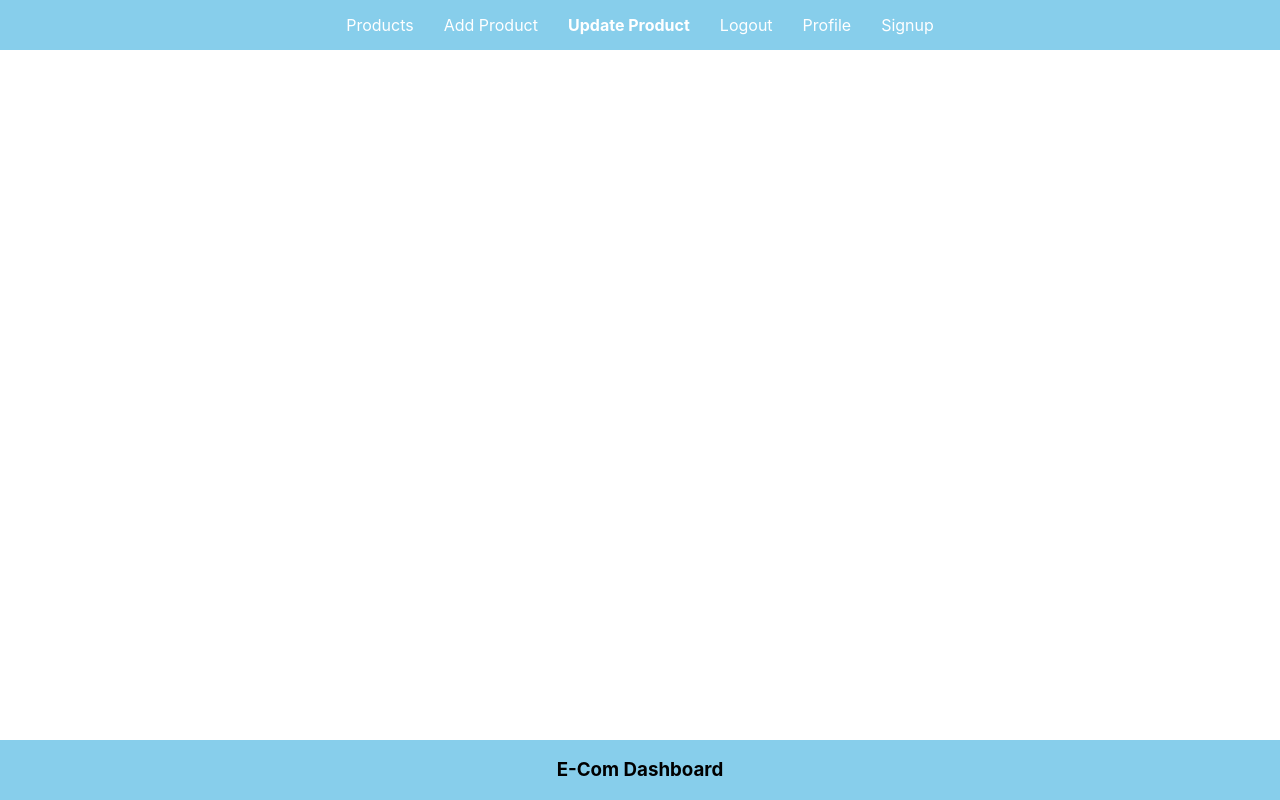
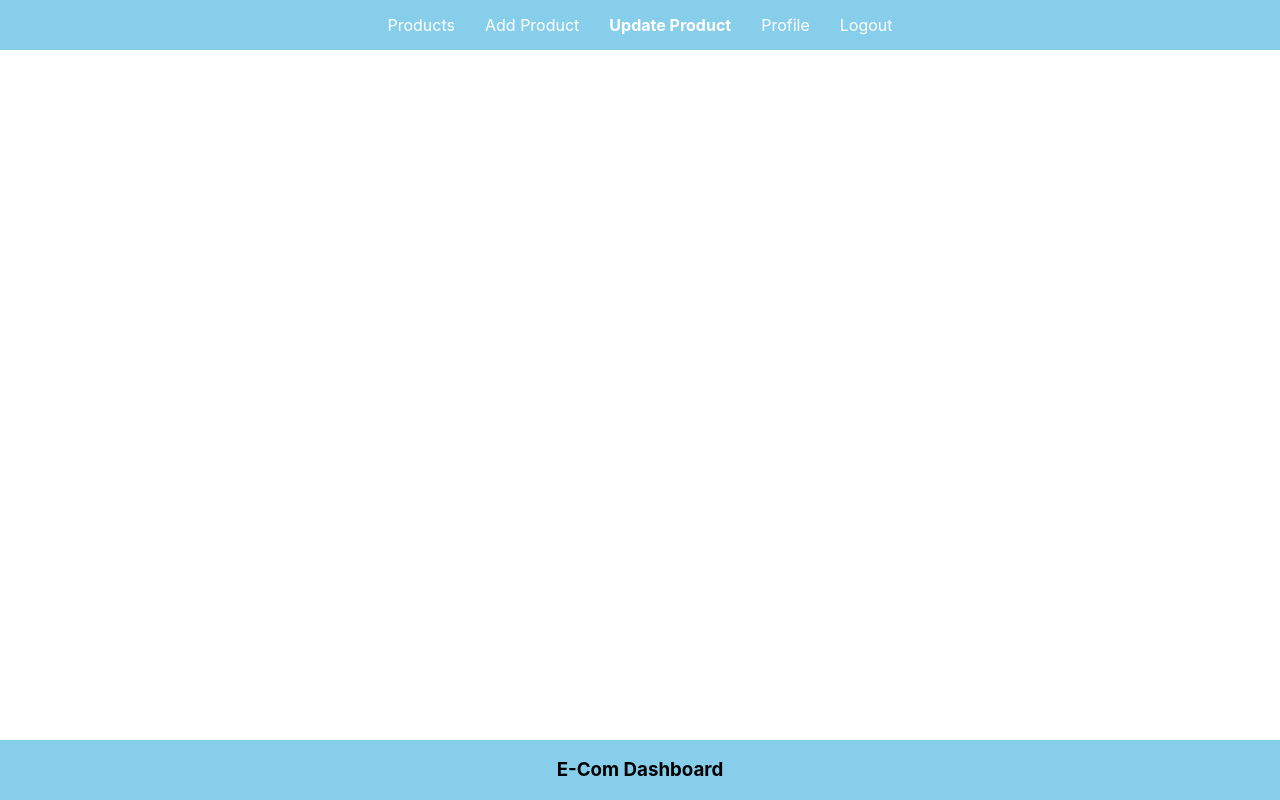
Before and after one commit to Harsh-Sharma123/E-Com-Dashboard, a React (Create React App) app in the folder front-end/: page /update/1 in a window 1280 px wide. Built offline with nearby package versions, Linux system fonts and the light colour scheme; sample sign-in values are in the browser's storage.

Commit message:
logout feature added

```diff
--- a/front-end/src/App.js
+++ b/front-end/src/App.js
@@ -4,6 +4,7 @@ import Navbar from './components/Navbar';
 import { BrowserRouter, Routes, Route } from 'react-router-dom';
 import Footer from './components/Footer';
 import Signup from './components/Signup';
+import PrivateComponent from './components/PrivateComponent';
 
 function App() {
   return (
@@ -11,11 +12,13 @@ function App() {
       <BrowserRouter>
         <Navbar />
         <Routes>
+          <Route element={<PrivateComponent />}>
             <Route path="/" element={<h1>Product Listing Component</h1>} />
             <Route path="/add" element={<h1>Add Product Component</h1>} />
             <Route path="/update" element={<h1>Update Product Component</h1>} />
             <Route path="/logout" element={<h1>Logout Component</h1>} />
             <Route path="/profile" element={<h1>Profile Component</h1>} />
+          </Route>
             <Route path="/signup" element={<Signup />} />
         </Routes>
         <Footer />
--- a/front-end/src/components/Navbar.js
+++ b/front-end/src/components/Navbar.js
@@ -1,7 +1,16 @@
-import React from 'react';
-import { Link, NavLink } from 'react-router-dom';
+import React, { useEffect } from 'react';
+import { Link, NavLink, useNavigate } from 'react-router-dom';
 
 const Navbar = () => {
+
+  const auth = localStorage.getItem("user");
+  const navigate = useNavigate();
+
+  const logout = () => {
+    localStorage.clear();
+    navigate("/signup");
+  }
+
   return (
     <div className='outer'>
       <div className='maxOuter'>
@@ -10,9 +19,8 @@ const Navbar = () => {
             <li><NavLink activeClassName='active' to="/">Products</NavLink></li>
             <li><NavLink activeClassName='active' to="/add">Add Product</NavLink></li>
             <li><NavLink activeClassName='active' to="/update">Update Product</NavLink></li>
-          <li><NavLink activeClassName='active' to="/logout">Logout</NavLink></li>
             <li><NavLink activeClassName='active' to="/profile">Profile</NavLink></li>
-          <li><NavLink activeClassName='active' to="/signup">Signup</NavLink></li>
+            <li> { auth ?  <NavLink activeClassName='active' to="/signup" onClick={logout}>Logout</NavLink> : <NavLink activeClassName='active' to="/signup">Signup</NavLink> } </li>
           </ul>
         </div>
       </div>
--- /dev/null
+++ b/front-end/src/components/PrivateComponent.js
@@ -0,0 +1,13 @@
+import React from "react";
+import { Navigate, Outlet } from "react-router-dom";
+
+const PrivateComponent = () => {
+
+    const auth = localStorage.getItem("user");
+
+    return (
+        auth ? <Outlet /> : <Navigate to="/signup" />
+    )
+}
+
+export default PrivateComponent;
--- a/front-end/src/components/Signup.js
+++ b/front-end/src/components/Signup.js
@@ -1,5 +1,5 @@
 
-import React, { useState } from 'react';
+import React, { useEffect, useState } from 'react';
 import { useNavigate } from 'react-router-dom';
 
 const Signup = () => {
@@ -9,6 +9,14 @@ const Signup = () => {
     const [password, setPassword] = useState("");
 
     const navigate = useNavigate();
+
+    useEffect(() => {
+        const auth = localStorage.getItem("user");
+
+        if(auth){
+            navigate("/");
+        }
+    })
 
     const handleSubmit = async () => {
         console.log(name);
@@ -28,6 +36,8 @@ const Signup = () => {
             navigate("/");
         }
 
+        localStorage.setItem("user", JSON.stringify(res));
+
     }
 
     return (
```
Lines whose indentation alone changed are shown as unchanged.
